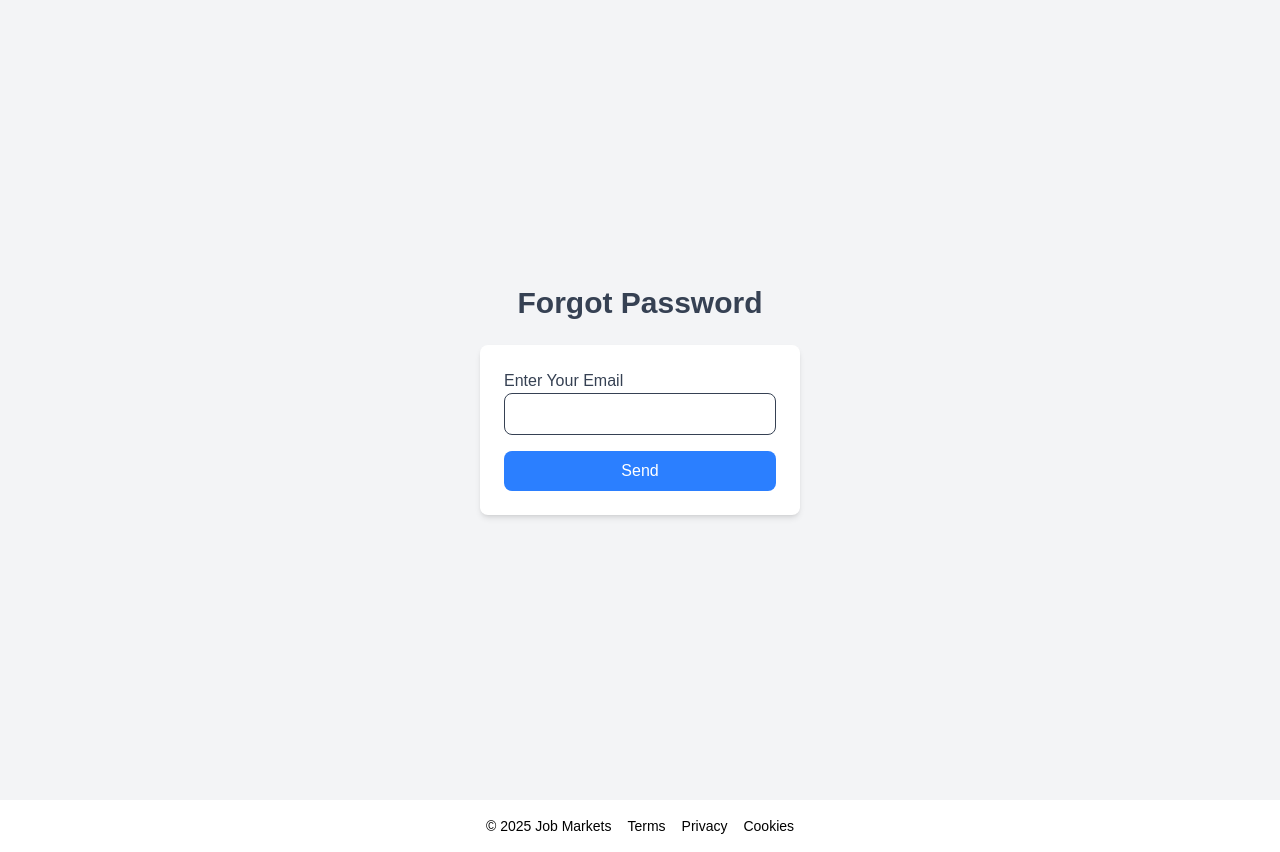
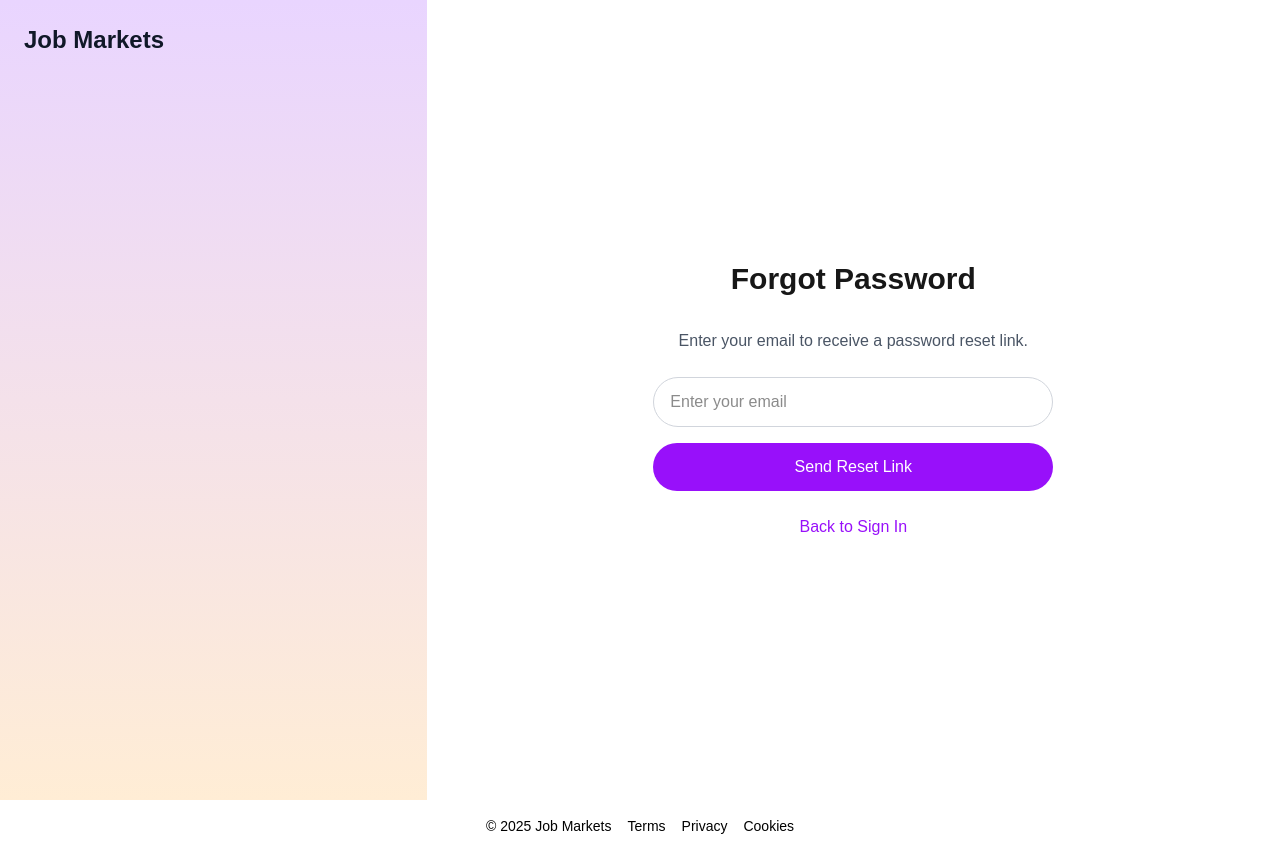
Before and after one commit to MutheuMC/alx-project-nexus, a Next.js app: page /auth/forgotPassword in a window 1280 px wide. Built offline with nearby package versions, Linux system fonts and the light colour scheme.

Commit message:
debugging email redirection

```diff
--- a/pages/_app.tsx
+++ b/pages/_app.tsx
@@ -8,7 +8,7 @@ import Footer from "@/components/Footer";
 
 export default function App({ Component, pageProps }: AppProps) {
   const router = useRouter();
-  const noHeaderRoutes = ["/auth/login", "/auth/signup", "/auth/forgotPassword"]; // Routes where header shouldn't appear
+  const noHeaderRoutes = ["/auth/login","/auth/activate", "/auth/signup", "/auth/forgotPassword"]; // Routes where header shouldn't appear
 
   const shouldShowHeader = !noHeaderRoutes.includes(router.pathname);
 
--- a/pages/auth/[uuid64]/[token]/index.jsx
+++ b/pages/auth/[uuid64]/[token]/index.tsx
@@ -8,13 +8,13 @@ export default function ActivateAccount() {
   const params = useParams();
   const router = useRouter();
   const [loading, setLoading] = useState(true);
-  const [uuid64, setUuid64] = useState(null);
-  const [token, setToken] = useState(null);
+  const [uuid64, setUuid64] = useState<string | null>(null);
+  const [token, setToken] = useState<string | null>(null);
 
   useEffect(() => {
-    if (params) {
-      setUuid64(params.uuid64);
-      setToken(params.token);
+    if (params?.uuid64 && params?.token) {
+      setUuid64(params.uuid64 as string);
+      setToken(params.token as string);
     }
   }, [params]);
 
@@ -25,6 +25,8 @@ export default function ActivateAccount() {
   }, [uuid64, token]);
 
   const activateAccount = async () => {
+    if (!uuid64 || !token) return;
+
     try {
       const response = await fetch(
         `https://michaelmwanza.site/api/activate/${uuid64}/${token}`
--- /dev/null
+++ b/pages/auth/activate.tsx
@@ -0,0 +1,56 @@
+"use client";
+
+import { useState, useContext } from "react";
+import { useRouter } from "next/navigation";
+import { AuthContext } from "@/context/AuthContext";
+import Link from "next/link";
+
+export default function ActivatePrompt() {
+  const [isResending, setIsResending] = useState(false);
+  const [message, setMessage] = useState("");
+  const [error, setError] = useState("");
+  const router = useRouter();
+
+
+  const handleResend = async () => {
+    setIsResending(true);
+    setMessage("");
+    setError("");
+
+
+  };
+
+  return (
+    <div className="flex h-screen">
+      {/* Left Side - Illustration */}
+      <div className="hidden md:block w-1/3 bg-gradient-to-b from-purple-200 to-orange-100 relative">
+        <div className="text-gray-900 p-6 text-2xl font-bold">
+          <Link href={`/`}>Job Markets</Link>
+        </div>
+      </div>
+
+      {/* Right Side - Content */}
+      <div className="w-full md:w-2/3 flex items-center justify-center px-4">
+        <div className="w-full max-w-md p-6 text-center">
+          <h1 className="text-3xl font-bold mb-6">Activate Your Account</h1>
+          <p className="text-gray-600 mb-4">We have sent an activation email to your inbox. Please check your email and click the link to activate your account.</p>
+
+          {message && <div className="bg-green-100 text-green-700 p-3 rounded-md border border-green-400 mb-4">{message}</div>}
+          {error && <div className="bg-red-100 text-red-700 p-3 rounded-md border border-red-400 mb-4">{error}</div>}
+
+          <button
+            onClick={handleResend}
+            disabled={isResending}
+            className={`w-full py-3 px-4 bg-purple-600 text-white rounded-full hover:bg-purple-700 transition-colors ${isResending ? "opacity-50 cursor-not-allowed" : ""}`}
+          >
+            {isResending ? "Resending..." : "Resend Activation Email"}
+          </button>
+
+          <div className="mt-6 text-center text-gray-600">
+            Wrong email? <Link href="/auth/signup" className="text-purple-600 font-medium hover:underline">Sign up again</Link>
+          </div>
+        </div>
+      </div>
+    </div>
+  );
+}
--- a/pages/auth/forgotPassword.jsx
+++ /dev/null
@@ -1,70 +0,0 @@
-"use client";
-
-import { useState } from "react";
-import { useRouter } from "next/navigation";
-// import { config } from "@/config";
-import { toast, ToastContainer  } from "react-toastify";
-import "react-toastify/dist/ReactToastify.css";
-
-
-const ForgotPassword = () =>  {
-  const [email, setEmail] = useState("");
-  const [loading, setLoading] = useState(false);
-  const router = useRouter();
-
-  const handleResetRequest = async (e) => {
-    e.preventDefault();
-    setLoading(true);
-
-    try {
-      const res = await fetch(`/api/auth/forgotPassword`, {
-        method: "POST",
-        headers: { "Content-Type": "application/json" },
-        body: JSON.stringify({ email }),
-      });
-
-      setLoading(false);
-      setEmail("")
-
-      if (res.ok) {
-        toast.success("A password reset link has been sent to your email.");
-
-        router.push("/");
-      } else {
-        const data = await res.json();
-        console.log(data)
-        toast.error(data.error || "Failed to send reset email. Please try again.");
-      }
-    } catch (error) {
-      setLoading(false);
-      toast.error("Something went wrong. Please try again.");
-    }
-  };
-
-  return (
-    <div className="flex flex-col items-center justify-center min-h-screen bg-gray-100">
-      <ToastContainer position="top-center" autoClose={6000} />
-      <h1 className="text-3xl  font-bold mb-6 text-gray-700">Forgot Password</h1>
-      <form onSubmit={handleResetRequest} className="bg-white p-6 rounded-lg shadow-md w-80">
-        <div className="mb-4">
-          <label className="block text-gray-700">Enter Your Email</label>
-          <input
-            type="email"
-            value={email}
-            onChange={(e) => setEmail(e.target.value)}
-            className="w-full px-4 py-2 text-gray-700 border rounded-lg focus:outline-none focus:ring-2 focus:ring-blue-400"
-            required
-          />
-        </div>
-        <button
-          type="submit"
-          className="w-full bg-blue-500 text-white py-2 rounded-lg hover:bg-blue-600 disabled:bg-gray-400"
-          disabled={loading}
-        >
-          {loading ? "Sending..." : "Send"}
-        </button>
-      </form>
-    </div>
-  );
-}
-export default ForgotPassword;
--- /dev/null
+++ b/pages/auth/forgotPassword.tsx
@@ -0,0 +1,91 @@
+"use client";
+
+import { useState } from "react";
+import { useRouter } from "next/navigation";
+import { toast, ToastContainer } from "react-toastify";
+import "react-toastify/dist/ReactToastify.css";
+import Link from "next/link";
+
+export default function ForgotPassword() {
+  const [email, setEmail] = useState("");
+  const [loading, setLoading] = useState(false);
+  const router = useRouter();
+
+  const handleResetRequest = async (e: { preventDefault: () => void; }) => {
+    e.preventDefault();
+    setLoading(true);
+
+    try {
+      const res = await fetch(`https://michaelmwanza.site/api/password_reset/`, {
+        method: "POST",
+        headers: { "Content-Type": "application/json" },
+        body: JSON.stringify({ email }),
+      });
+
+      setLoading(false);
+      setEmail("");
+
+      if (res.ok) {
+        toast.success("A password reset link has been sent to your email.");
+        router.push("/");
+      } else {
+        const data = await res.json();
+        toast.error(data.error || "Failed to send reset email. Please try again.");
+      }
+    } catch (error) {
+      setLoading(false);
+      toast.error("Something went wrong. Please try again.");
+    }
+  };
+
+  return (
+    <div className="flex h-screen ">
+      {/* Left Side - Illustration */}
+      <div className="hidden md:block w-1/3 bg-gradient-to-b from-purple-200 to-orange-100 relative">
+        <div className="text-gray-900 p-6 text-2xl font-bold">
+          <Link href={`/`}>Job Markets</Link>
+        </div>
+      </div>
+
+      {/* Right Side - Form */}
+      <div className="w-full md:w-2/3 flex items-center justify-center px-4">
+        <div className="w-full max-w-md p-6">
+          <ToastContainer position="top-center" autoClose={6000} />
+          <h1 className="text-3xl font-bold mb-8 text-center">Forgot Password</h1>
+          <p className="text-center text-gray-600 mb-6">
+            Enter your email to receive a password reset link.
+          </p>
+
+          <form onSubmit={handleResetRequest} className="">
+            <div className="mb-4">
+              <input
+                type="email"
+                value={email}
+                onChange={(e) => setEmail(e.target.value)}
+                placeholder="Enter your email"
+                required
+                className="w-full py-3 px-4 rounded-full border border-gray-300 focus:outline-none focus:ring-2 focus:ring-purple-500"
+              />
+            </div>
+
+            <button
+              type="submit"
+              disabled={loading}
+              className={`w-full py-3 px-4 bg-purple-600 text-white rounded-full hover:bg-purple-700 transition-colors ${
+                loading ? "opacity-50 cursor-not-allowed" : ""
+              }`}
+            >
+              {loading ? "Sending..." : "Send Reset Link"}
+            </button>
+          </form>
+
+          <div className="mt-6 text-center">
+            <Link href="/auth/login" className="text-purple-600 font-medium hover:underline">
+              Back to Sign In
+            </Link>
+          </div>
+        </div>
+      </div>
+    </div>
+  );
+}
--- a/pages/auth/login.jsx
+++ b/pages/auth/login.tsx
@@ -26,7 +26,7 @@ export default function Login() {
 
   const { login } = context;
 
-  const handleLogin = async (e) => {
+  const handleLogin = async (e: { preventDefault: () => void; }) => {
     e.preventDefault();
     setIsLoggingIn(true);
     setError("");
@@ -127,6 +127,11 @@ export default function Login() {
                 {showPassword ? <FaEyeSlash /> : <FaEye />}
               </button>
             </div>
+            <div className="mb-4 text-right">
+              <Link href="/auth/forgotPassword" className="text-purple-600 text-sm hover:underline">
+                Forgot Password?
+              </Link>
+            </div>
 
             <button
               type="submit"
--- a/pages/auth/signup.jsx
+++ b/pages/auth/signup.tsx
@@ -33,15 +33,16 @@ export default function Signup() {
 
   const allValid = Object.values(passwordValidations).every(Boolean);
 
-  const handleSignup = async (e) => {
+  const handleSignup = async (e: { preventDefault: () => void; }) => {
     e.preventDefault();
     setIsSigningUp(true);
     if (!allValid) {
       toast.error("Password does not meet all requirements!");
       return;
     }
-    console.log({ username, email, password });
-    const frontendUrl = "https://alx-project-nexus-pi.vercel.app"
+    // console.log({ username, email, password });
+    // const frontendUrl =" http://localhost:3000/auth"
+    const frontendUrl = "https://alx-project-nexus-pi.vercel.app/auth"
     try {
       const res = await fetch("https://michaelmwanza.site/api/auth/register/", {
         method: "POST",
@@ -54,7 +55,7 @@ export default function Signup() {
       const data = await res.json();
       if (res.ok) {
         toast.success("Signup successful! Please check your email to activate your account.");
-        router.push("/auth/login");
+        router.push("/auth/activate");
       } else {
         Object.keys(data).forEach((key) => {
           if (Array.isArray(data[key])) {
```
